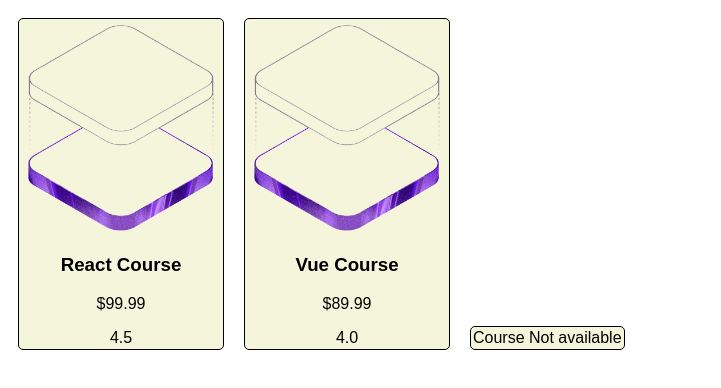
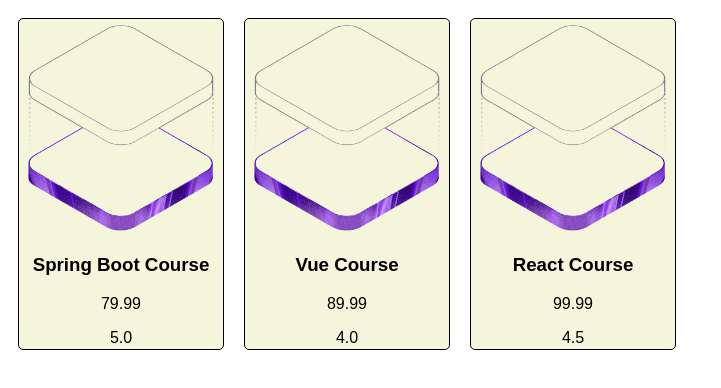
Before and after one commit to AjithSankar/ReactProject, a React (Vite) app in the folder React-App/: page / in a window 1280 px wide. Shown: the top 388 px of the page, without its empty margins (0-721 px from the left). Built offline with nearby package versions, Linux system fonts and the light colour scheme.

Commit message:
Conditional Rendering and Filtering and Sorting.

```diff
--- a/React-App/src/App.jsx
+++ b/React-App/src/App.jsx
@@ -3,16 +3,13 @@ import reactLogo from './assets/react.svg'
 import viteLogo from './assets/vite.svg'
 import heroImg from './assets/hero.png'
 import './App.css'
-import Course from './Course'
+import CourseList from './CourseList'
 
 function App() {
 
   return (
     <>
-      <Course image={heroImg} name="React Course" price="$99.99" rating="4.5" show={true} />
-      <Course image={heroImg} name="Vue Course" price="$89.99" rating="4.0" show={true} />
-      <Course image={heroImg} name="Angular Course" price="$109.99" rating="4.8" show={false} />
-
+       <CourseList />
     </>
   )
 }
--- a/React-App/src/Course.jsx
+++ b/React-App/src/Course.jsx
@@ -3,22 +3,18 @@ import PropTypes from 'prop-types';
 
 function Course(props) {
 
-    if (props.show == true) {
-
-        return (
+    // Render the course card only if the name prop is provided
+    return (
+        props.name && (
             <div className="card">
                 <img src={props.image} alt="" />
                 <h3>{props.name}</h3>
                 <p>{props.price}</p>
                 <span>{props.rating}</span>
             </div>
-        );
+        )
+    );
 
-    } else {
-        return (
-            <div className="card">Course Not available</div>
-        );
-    }
 }
 
 Course.propTypes = {
--- /dev/null
+++ b/React-App/src/CourseList.jsx
@@ -0,0 +1,35 @@
+import heroImg from './assets/hero.png'
+import Course from './Course';
+
+function CourseList() {
+
+    const courses = [
+        {},
+        { id: 1, image: heroImg, name: "React Course", price: 99.99, rating: "4.5", show: true},
+        { id: 2, image: heroImg, name: "Vue Course", price: 89.99, rating: "4.0", show: true},
+        { id: 3, image: heroImg, name: "Angular Course", price: 109.99, rating: "4.8", show: true },
+        { id: 4, image: heroImg, name: "Spring Boot Course", price: 79.99, rating: "5.0", show: true }
+    ];
+
+    // Sort the courses by price in ascending order
+    courses.sort((x,y) => x.price - y.price);
+
+    // Filter the courses to include only those with a price less than $100
+    const vfmCourses = courses.filter(course => course.price < 100);
+
+    // Map the courses array to create a list of Course components
+    const courseComponentList = vfmCourses.map((course, index) =>
+        <Course key={index} name={course.name} image={course.image} price={course.price} rating={course.rating} show={course.show} />
+    )
+
+    // Render the list of Course components
+    return (
+        <>
+            {courseComponentList}
+        </>
+
+    );
+
+}
+
+export default CourseList;
```
